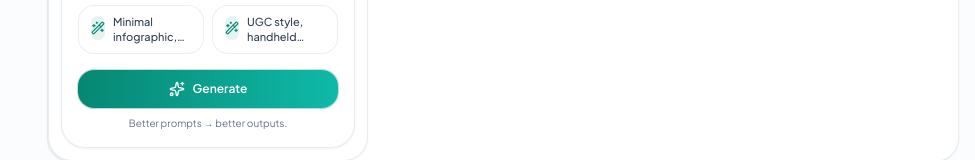
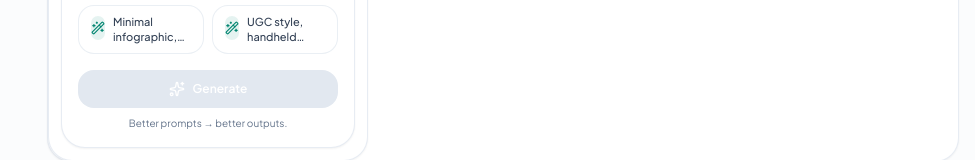
Before and after one commit to adun123/byd-marketing-ai, a React (Vite) app in the folder frontend/: page /content-generator in a window 1280 px wide. Shown: the part 1390-1550 px from the top of the page, without its empty margins (305-1280 px from the left). Built offline with nearby package versions, Linux system fonts and the light colour scheme; no server answers.

Commit message:
menyempurnakan struktur dan alur OptionsPanel

```diff
--- a/frontend/src/pages/content-generation/options/OptionsPanel.tsx
+++ b/frontend/src/pages/content-generation/options/OptionsPanel.tsx
@@ -1,5 +1,5 @@
 // src/pages/content-generation/OptionsPanel.tsx
-import React, { useState } from "react";
+import React, { useMemo, useState } from "react";
 import OptionsStep1SourcePlatform, { type SourceMode } from "./OptionsStep1SourcePlatform";
 import OptionsStep2CreativeModeStyle from "./OptionsStep2CreativeModeStyle";
 import OptionsStep3PromptInput from "./OptionsStep3PromptInput";
@@ -15,7 +15,8 @@ type Props = {
   workflow: Workflow;
   visualStyle: VisualStyle;
   aspect: "1:1" | "4:5" | "16:9" | "9:16";
-  onChange: (v: { workflow?: Workflow; visualStyle?: VisualStyle }) => void;
+
+  onChange: (v: { workflow?: Workflow; visualStyle?: VisualStyle; aspect?: Props["aspect"] }) => void;
 
   sourceMode: SourceMode;
   onSourceModeChange: (m: SourceMode) => void;
@@ -25,7 +26,9 @@ type Props = {
 
   prompt: string;
   onPromptChange: (v: string) => void;
-  onGenerate: () => void;
+
+  // ✅ generate selalu pakai prompt final (effectivePrompt)
+  onGenerate: (prompt: string) => void;
 
   attachments: ImgAttachment[];
   setAttachments: React.Dispatch<React.SetStateAction<ImgAttachment[]>>;
@@ -47,7 +50,6 @@ export default function OptionsPanel({
   attachments,
   setAttachments,
   isGenerating = false,
-
 }: Props) {
   const [platform, setPlatform] = useState<"instagram" | "tiktok" | "linkedin">("instagram");
 
@@ -55,7 +57,7 @@ export default function OptionsPanel({
     const arr = Array.from(files);
     if (arr.length === 0) return;
 
-    const max = workflow === "image_to_image" ? 6 : 1; // upscale = 1
+    const max = workflow === "image_to_image" ? 5 : 1; // upscale = 1
     const picked = arr.slice(0, max);
 
     const next: ImgAttachment[] = picked.map((file) => ({
@@ -71,9 +73,9 @@ export default function OptionsPanel({
         return next.slice(0, 1);
       }
 
-      // image_to_image: gabung + max 6 total
+      // image_to_image: gabung + max 5 total
       const merged = [...next, ...prev];
-      return merged.slice(0, 6);
+      return merged.slice(0, 5);
     });
   };
 
@@ -91,33 +93,46 @@ export default function OptionsPanel({
       return [];
     });
   };
+
   function htmlToPlainText(html?: string) {
     if (!html) return "";
-    // aman di browser
     const div = document.createElement("div");
     div.innerHTML = html;
     return (div.innerText || "").trim();
   }
+
   const previewText =
     sourceMode === "draft"
-      ? (htmlToPlainText(draftScriptPreview) || "No draft imported.")
+      ? htmlToPlainText(draftScriptPreview) || "No draft imported."
       : "Manual mode.";
 
-      //  Prompt yang benar-benar dipakai untuk generate
-      const effectivePrompt =
-        sourceMode === "draft"
-          ? (draftVisualPrompt?.trim() || "")
-          : prompt.trim();
+  // ✅ prompt yang benar-benar dipakai untuk generate
+  const effectivePrompt = useMemo(() => {
+    return sourceMode === "draft" ? (draftVisualPrompt?.trim() || "") : prompt.trim();
+  }, [sourceMode, draftVisualPrompt, prompt]);
+
   const handleGenerateClick = () => {
     if (!effectivePrompt) return;
 
-        // sync prompt state (penting)
+    // sync state prompt (biar UI step3 kebaca konsisten)
     onPromptChange(effectivePrompt);
 
-        // trigger generate
-        onGenerate();
+    // ✅ generate pakai prompt final, tanpa nunggu state update
+    onGenerate(effectivePrompt);
   };
 
+  // ✅ validasi pakai effectivePrompt (bukan prompt state doang)
+  const promptOk = effectivePrompt.trim().length >= 2;
+  const hasRef = attachments.length >= 1;
+
+  const disabledGenerate =
+    workflow === "text_to_image"
+      ? !promptOk
+      : workflow === "image_to_image"
+      ? !(promptOk && hasRef)
+      : workflow === "upscale"
+      ? !hasRef
+      : true;
 
   return (
     <div className="space-y-4">
@@ -125,19 +140,19 @@ export default function OptionsPanel({
         workflow={workflow}
         aspect={aspect}
         onChange={(v) => {
+          // ✅ 1 jalur update: semuanya lewat onChange
           if (v.workflow) onChange({ workflow: v.workflow });
-          if (v.aspect) onChange({ ...v }); // atau khusus aspect handler kamu
+          if (v.aspect) onChange({ aspect: v.aspect });
         }}
         sourceMode={sourceMode}
         onSourceModeChange={(m) => {
           onSourceModeChange(m);
           if (m === "draft" && draftVisualPrompt) onPromptChange(draftVisualPrompt);
         }}
-        scriptPreview={sourceMode === "draft" ? (previewText || "No draft imported.") : "Manual mode."}
+        scriptPreview={sourceMode === "draft" ? previewText : "Manual mode."}
         platform={platform}
         onPlatformChange={setPlatform}
       />
-
 
       <OptionsStep2CreativeModeStyle
         workflow={workflow}
@@ -149,18 +164,18 @@ export default function OptionsPanel({
         onClearImages={handleClearImages}
       />
 
-
-
       {/* Step 3 (only for manual) */}
       {sourceMode === "manual" ? (
         <OptionsStep3PromptInput
           prompt={prompt}
           onChange={onPromptChange}
-        onGenerate={onGenerate}
+          // ✅ pastikan Step3 generate pakai handler yang sama
+          onGenerate={() => handleGenerateClick()}
           isGenerating={isGenerating}
-        disabledGenerate={false /* nanti kita benerin rule */}
+          disabledGenerate={disabledGenerate}
           active
         />
+
      ) : (
   <div className="w-full overflow-hidden rounded-3xl border border-slate-200/80 dark:border-slate-800/80 bg-white dark:bg-slate-900 shadow-sm">
     <div className="p-4">
@@ -181,7 +196,7 @@ export default function OptionsPanel({
 
 
 
-      {/* ✅ tampilkan script yang dibawa dari Draft (HOOK + script) */}
+      {/* tampilkan script yang dibawa dari Draft (HOOK + script) */}
       <div className="rounded-2xl border border-slate-200/70 dark:border-slate-800/70 bg-white dark:bg-slate-900 px-3 py-3 text-[11px] leading-relaxed text-slate-600 dark:text-slate-300">
         <div className="mb-2 text-[10px] font-extrabold uppercase tracking-[0.2em] text-slate-500 dark:text-slate-400">
           Script preview
@@ -196,7 +211,7 @@ export default function OptionsPanel({
         </div>
       </div>
 
-      {/* ✅ tombol Generate tetap ada */}
+      {/*  tombol Generate tetap ada */}
       <button
         type="button"
         onClick={handleGenerateClick}
```
Lines whose indentation alone changed are shown as unchanged.
